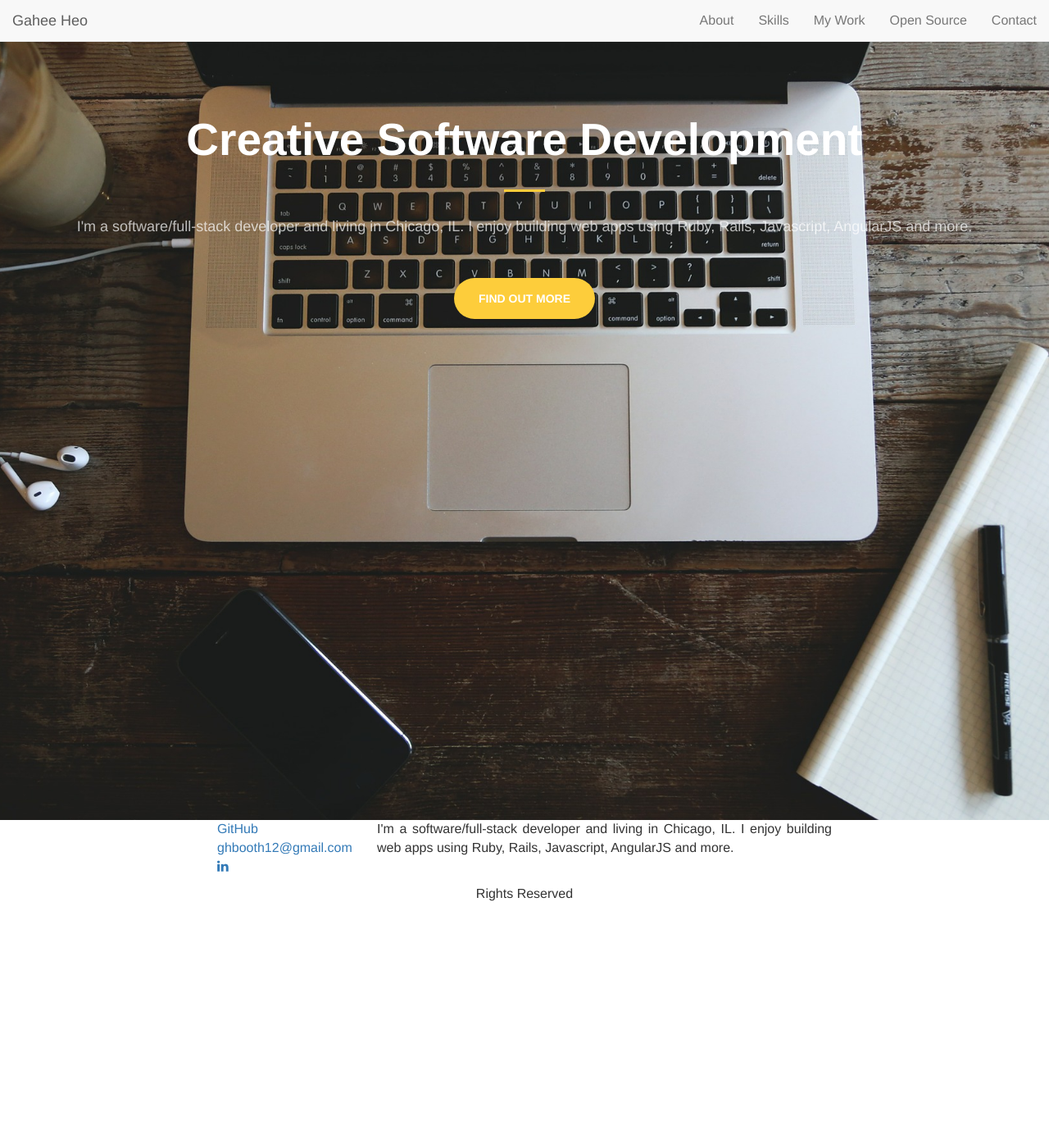
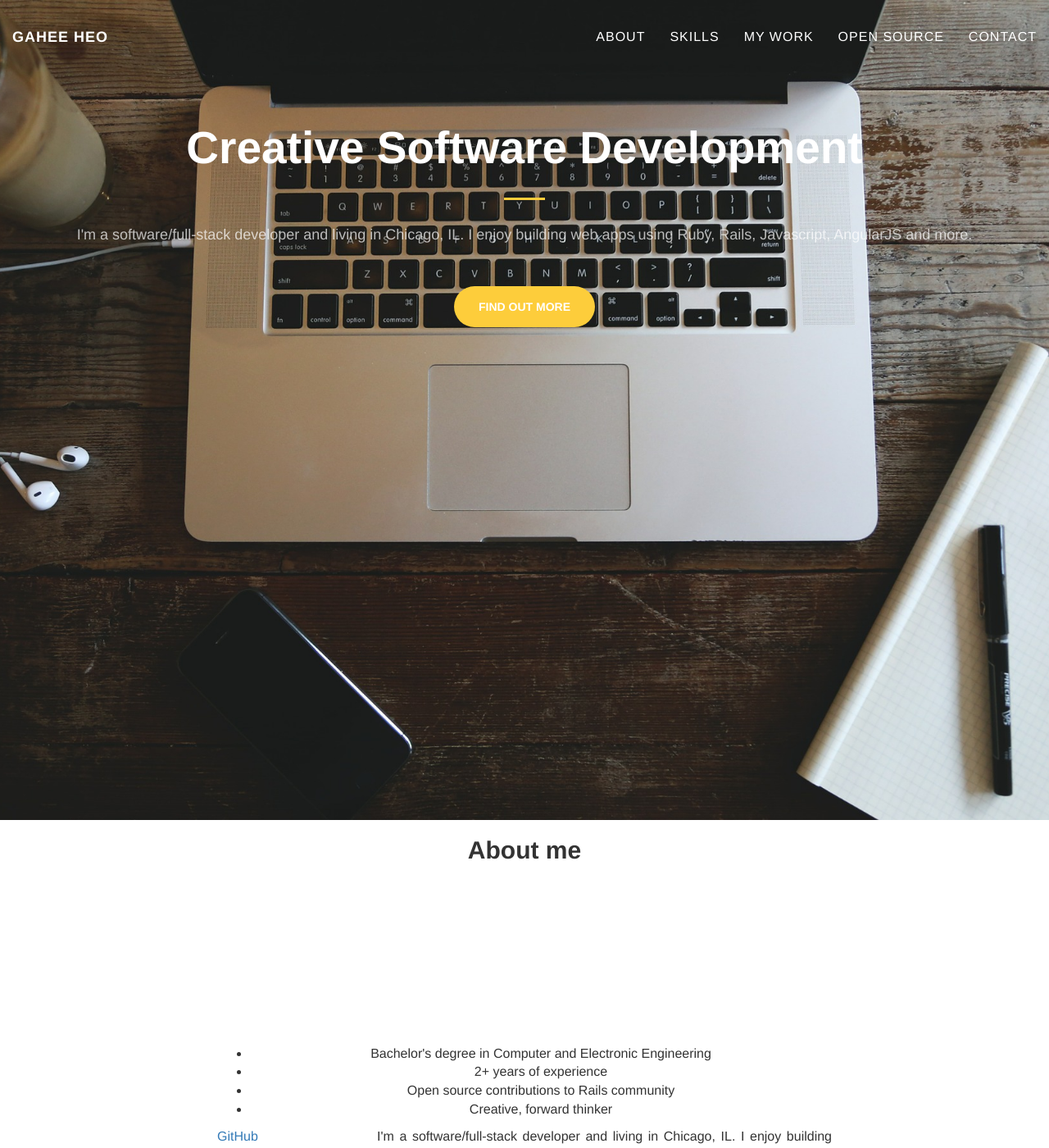
Before and after one commit to ghbooth12/voila, a Jekyll site: the page built from index.md, in a window 1280 px wide and 1400 px high. Shown: the whole window at 82% size. Built offline with Jekyll 4.4.1, drawn with Linux system fonts in a browser that asks for light colours.

Commit message:
Style navbar and page scroll

```diff
--- /dev/null
+++ b/_includes/about.html
@@ -0,0 +1,21 @@
+<section id="about">
+  <div class="container">
+    <div class="row">
+      <div class="col-md-8 col-md-offset-2 text-center">
+        <h2>About me</h2>
+        <hr class="light">
+        <pre class="text-faded pre-style">
+          Nam et libero malesuada tellus luctus tempor. Quisque posuere lectus non quam pharetra porta tincidunt sit amet turpis. Fusce ullamcorper in purus sed ultrices. Donec dapibus eros id suscipit lobortis.
+
+          Curabitur varius mauris vel scelerisque consequat. Integer non massa lorem. Mauris id leo at urna scelerisque consectetur a ut quam. Sed ac eleifend lacus. Sed eget tempor neque. Mauris sit amet nulla et nisl consequat tincidunt.
+        </pre>
+        <ul>
+          <li>Bachelor's degree in Computer and Electronic Engineering</li>
+          <li>2+ years of experience</li>
+          <li>Open source contributions to Rails community</li>
+          <li>Creative, forward thinker</li>
+        </ul>
+      </div>
+    </div>
+  </div>
+</section>
--- a/_includes/nav.html
+++ b/_includes/nav.html
@@ -1,4 +1,4 @@
-<nav id="mainNav" class="navbar navbar-default navbar-fixed-top">
+<nav class="navbar navbar-custom navbar-fixed-top">
   <div class="container-fluid">
     <!-- Brand and toggle get grouped for better mobile display -->
     <div class="navbar-header">
--- a/_includes/scripts.html
+++ b/_includes/scripts.html
@@ -2,7 +2,6 @@
 <script src="https://ajax.googleapis.com/ajax/libs/jquery/1.12.4/jquery.min.js"></script>
 <!-- Include all compiled plugins (below), or include individual files as needed -->
 <script src="assets/js/bootstrap.js"></script>
-<!-- Page scroll -->
-<script src="assets/js/creative.js"></script>
-<!-- Parallax background effect -->
+<script src="assets/js/jquery.easing.min.js"></script>
+<!-- Custom JavaScript -->
 <script src="assets/js/main.js"></script>
--- a/_layouts/default.html
+++ b/_layouts/default.html
@@ -7,6 +7,7 @@
 
     {% include nav.html %}
     {% include header.html %}
+    {% include about.html %}
     {% include footer.html %}
     {% include scripts.html %}
 
--- a/_sass/_base.scss
+++ b/_sass/_base.scss
@@ -1,3 +1,4 @@
+// ========== General Styling ==========
 body {
   font-family: $font-family-main;
   font-size: $font-size;
@@ -9,9 +10,61 @@ hr {
   max-width: 50px;
 }
 
+hr.light {
+  border-color: #fff;
+}
+
 h1, h2, h3, h4, h5, h6 {
   font-weight: bold;
 }
+
+
+// ========== Bootstrap Styling ==========
+.navbar {
+  margin-bottom: 0;
+  border-bottom: 1px solid rgba(255,255,255,.3);
+  text-transform: uppercase;
+  font-family: $font-family-nav;
+  background-color: $theme-dark;
+  // @include text-antialiased;
+}
+
+.navbar-brand {
+  font-weight: 700;
+}
+
+.navbar-brand:focus {
+  outline: none;
+}
+
+.navbar-custom a {
+  color: #fff;
+}
+
+.navbar-custom .nav li a {
+  -webkit-transition: background .3s ease-in-out;
+  -moz-transition: background .3s ease-in-out;
+  transition: background .3s ease-in-out;
+}
+
+.navbar-custom .nav li a:hover,
+.navbar-custom .nav li a:focus,
+.navbar-custom .nav li.active {
+  outline: none;
+  background-color: rgba(255,255,255,.2);
+}
+
+.navbar-toggle {
+  .icon-bar {
+    background-color: #fff;
+  }
+}
+
+.navbar-toggle:focus,
+.navbar-toggle:active {
+  outline: none;
+}
+
 
 .btn-default {
   @include button-variant($theme-dark, #fff, #fff);
@@ -32,6 +85,21 @@ h1, h2, h3, h4, h5, h6 {
   padding: 15px 30px;
 }
 
+
+// ========== Custom Styling ==========
+.text-faded {
+  color: rgba(#fff, .7);
+}
+
+.pre-style {
+  overflow: visible;
+  white-space: pre-wrap;
+  background-color: transparent;
+  border: none;
+}
+
+
+// ========== Specific Styling ==========
 // header.html
 #header {
   background: url(../img/header.jpg) 100% 100% repeat fixed;
@@ -41,7 +109,7 @@ h1, h2, h3, h4, h5, h6 {
   .header-content {
     color: #fff;
     text-align: center;
-    padding: 140px 15px 100px;
+    padding: 150px 15px 100px;
     .header-content-inner {
       h1 {
         margin-top: 0;
@@ -63,3 +131,26 @@ h1, h2, h3, h4, h5, h6 {
     }
   }
 }
+
+
+// ========== Media Query Styling ==========
+@media (min-width: 568px) {
+  .navbar {
+    padding: 20px 0;
+    border-bottom: none;
+    letter-spacing: 1px;
+    background-color: transparent;
+    -webkit-transition: background .5s ease-in-out, padding .5s ease-in-out;
+    -moz-transition: background .5s ease-in-out, padding .5s ease-in-out;
+    transition: background .5s ease-in-out, padding .5s ease-in-out;
+  }
+
+  .top-nav-collapse {
+    padding: 0;
+    background-color: $theme-dark;
+  }
+
+  .navbar-custom.top-nav-collapse {
+    border-bottom: 1px solid rgba(255,255,255,.3);
+  }
+}
--- a/_sass/_mixins.scss
+++ b/_sass/_mixins.scss
@@ -1,8 +1,8 @@
 @mixin transition-all()
 {
-    -webkit-transition: all 0.35s ease;
-    -moz-transition: all 0.35s ease;
-    transition: all 0.35s ease;
+  -webkit-transition: all 0.35s ease;
+  -moz-transition: all 0.35s ease;
+  transition: all 0.35s ease;
 }
 
 @mixin button-variant($color, $background, $border)
@@ -48,3 +48,9 @@
 		background-color: $color;
 	}
 }
+
+@mixin text-antialiased()
+{
+  -webkit-font-smoothing: antialiased;
+  text-rendering: optimizelegibility;
+}
--- a/assets/css/main.scss
+++ b/assets/css/main.scss
@@ -6,7 +6,9 @@
 // variables.less
 $theme-primary: #FDCD3B;
 $theme-dark: #2A3A3F;
+$font-family-nav: "Montserrat", "Helvetica Neue", Helvetica, Arial, sans-serif;
 $font-family-main: 'Raleway', 'Helvetica', Arial, sans-serif;
+
 $font-size: 16px;
 
 // Import partials from `sass_dir` (defaults to `_sass`)
--- a/assets/js/creative.js
+++ /dev/null
@@ -1,48 +0,0 @@
-/*!
-* Start Bootstrap - Creative Bootstrap Theme (http://startbootstrap.com)
-* Code licensed under the Apache License v2.0.
-* For details, see http://www.apache.org/licenses/LICENSE-2.0.
-*/
-
-(function($) {
-  "use strict"; // Start of use strict
-
-  // jQuery for page scrolling feature - requires jQuery Easing plugin
-  $('a.page-scroll').bind('click', function(event) {
-    var $anchor = $(this);
-    $('html, body').stop().animate({
-      scrollTop: ($($anchor.attr('href')).offset().top - 50)
-    }, 1250, 'easeInOutExpo');
-    event.preventDefault();
-  });
-
-  // Highlight the top nav as scrolling occurs
-  $('body').scrollspy({
-    target: '.navbar-fixed-top',
-    offset: 51
-  })
-
-  // Closes the Responsive Menu on Menu Item Click
-  $('.navbar-collapse ul li a').click(function() {
-    $('.navbar-toggle:visible').click();
-  });
-
-  // Fit Text Plugin for Main Header
-  $("h1").fitText(
-    1.2, {
-      minFontSize: '35px',
-      maxFontSize: '65px'
-    }
-  );
-
-  // Offset for Main Navigation
-  $('#mainNav').affix({
-    offset: {
-      top: 100
-    }
-  })
-
-  // Initialize WOW.js Scrolling Animations
-  new WOW().init();
-
-})(jQuery); // End of use strict
--- a/assets/js/main.js
+++ b/assets/js/main.js
@@ -1,15 +1,13 @@
+// Parallax background effect
 $(function() {
 	//Cache the window object
 	var $window = $(window);
 
-	//Parallax backgroun effect
 	$('section[data-type="background"]').each(function() {
 		var $bgobj = $(this); //assigning the object
-
 		$window.scroll(function() {
 			//scroll the background at var speed
 			//the yPos is a negative value because we're scrolling it UP!
-
 			var yPos = -($window.scrollTop() / $bgobj.data('speed'));
 
 			//Put together our final background position
@@ -20,3 +18,25 @@ $(function() {
  		});
 	});
 });
+
+
+// Nav collapse when scroll down
+$(window).scroll(function(){
+	if($('.navbar').offset().top > 50) {
+		$('.navbar-fixed-top').addClass('top-nav-collapse');
+	} else {
+		$('.navbar-fixed-top').removeClass('top-nav-collapse');
+	}
+});
+
+
+// Page Scroll Effect
+$(function(){
+	$('a.page-scroll').bind('click', function(event){
+		var $anchor = $(this);
+		$('html, body').stop().animate({
+			scrollTop: $($anchor.attr('href')).offset().top
+		}, 1250, 'easeInOutExpo');
+		event.preventDefault();
+	});
+});
```
Also changed, not shown: assets/js/jquery.easing.min.js (added).
